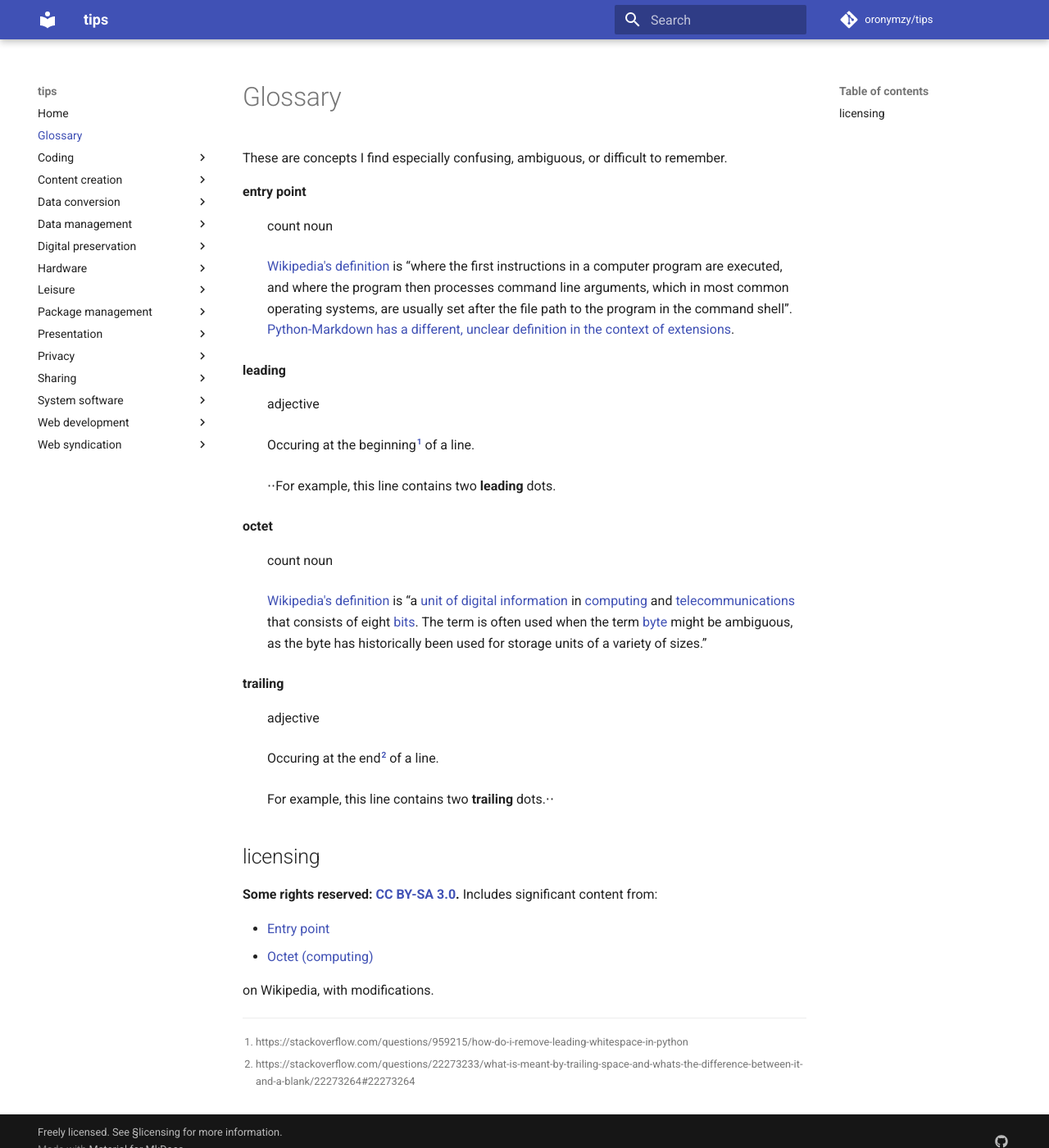
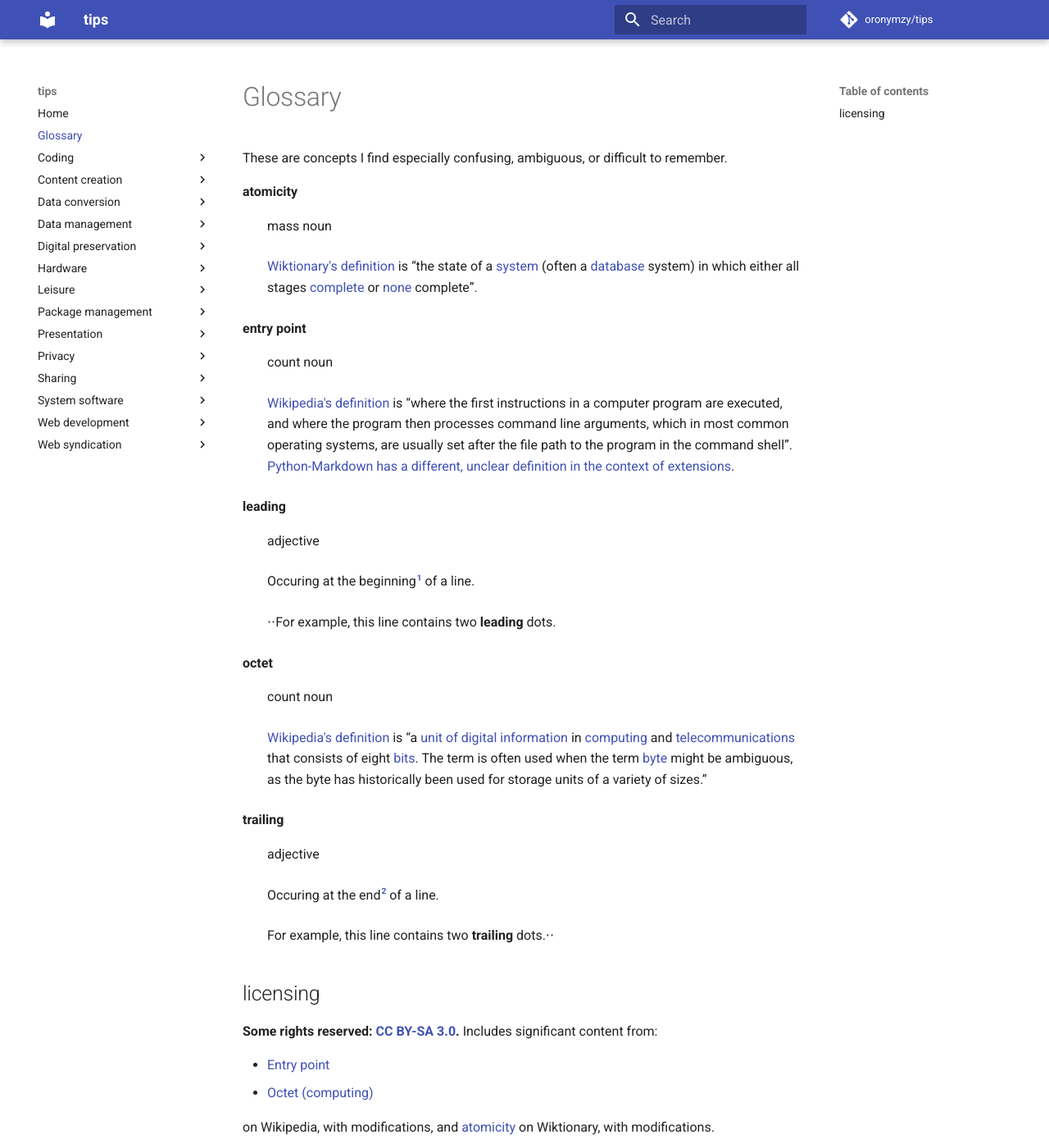
Before and after one commit to oronymzy/tips, an MkDocs documentation site: the page built from docs/glossry.md, in a window 1280 px wide and 1400 px high. Shown: the whole window at 82% size. Built offline with MkDocs 1.6.1 and Material for MkDocs 9.7.7, drawn with Linux system fonts in a browser that asks for light colours; comment, search, counter and statistics services are not loaded.

Commit message:
Add 'atomicity' concept

```diff
--- a/docs/glossry.md
+++ b/docs/glossry.md
@@ -1,5 +1,9 @@
 # Glossary
 These are concepts I find especially confusing, ambiguous, or difficult to remember.
+
+**atomicity** {: #atomicity }
+: mass noun
+: [Wiktionary's definition](https://en.wiktionary.org/wiki/atomicity) is “the state of a [system](https://en.wiktionary.org/wiki/system) (often a [database](https://en.wiktionary.org/wiki/database) system) in which either all stages [complete](https://en.wiktionary.org/wiki/complete) or [none](https://en.wiktionary.org/wiki/none) complete”.
 
 **entry point** {: #entrypointdef }
 : count noun
@@ -25,7 +29,7 @@ These are concepts I find especially confusing, ambiguous, or difficult to remem
 - [Entry point](https://en.wikipedia.org/w/index.php?title=Entry_point&oldid=871836841)
 - [Octet (computing)](https://en.wikipedia.org/wiki/Octet_(computing))
 
-on Wikipedia, with modifications.
+on Wikipedia, with modifications, and [atomicity](https://en.wiktionary.org/wiki/atomicity) on Wiktionary, with modifications.
 
 [^leadingdef]: https://stackoverflow.com/questions/959215/how-do-i-remove-leading-whitespace-in-python
 [^trailingdef]: https://stackoverflow.com/questions/22273233/what-is-meant-by-trailing-space-and-whats-the-difference-between-it-and-a-blank/22273264#22273264
```
